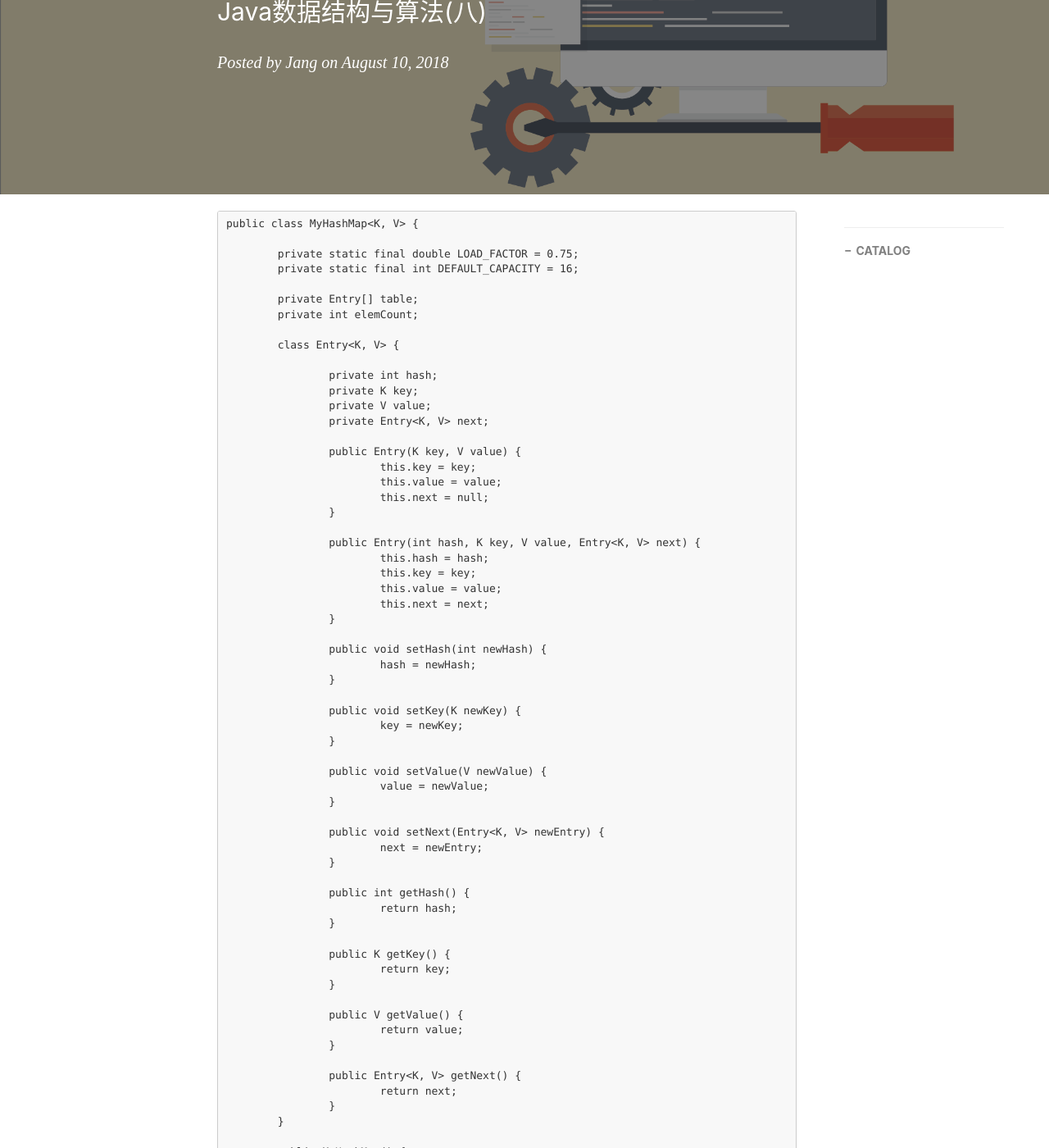
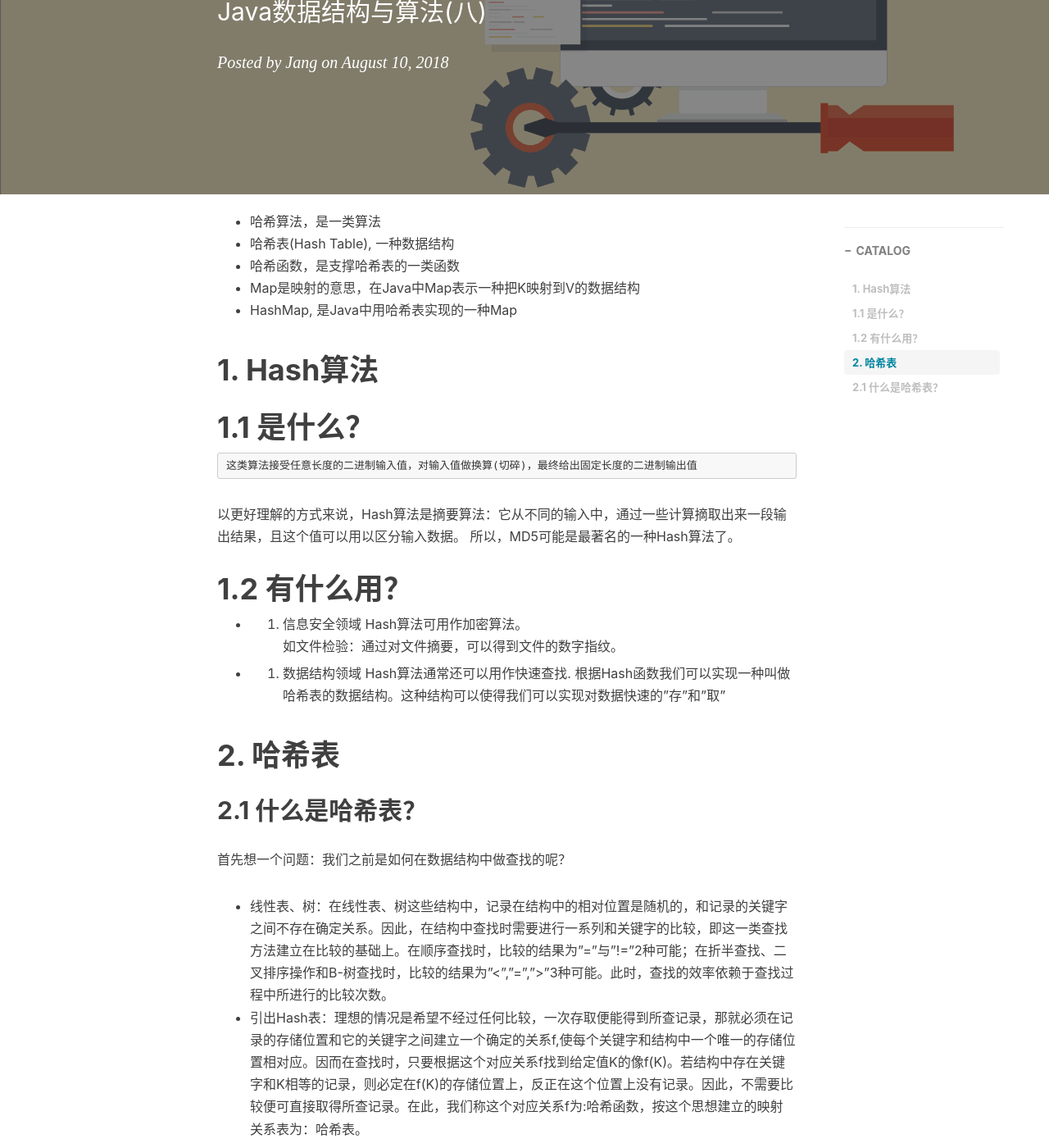
Before and after one commit to jangzc/jangzc.github.io, a Jekyll site: the page built from _posts/2018-08-10-HashMap.md, in a window 1280 px wide and 1400 px high, scrolled down 286 px. Shown: the whole window at 82% size. Built offline with Jekyll 4.4.1, drawn with Linux system fonts in a browser that asks for light colours; nearby versions of some CDN libraries; comment, search, counter and statistics services are not loaded.

Commit message:
Update 2018-08-10-HashMap.md

````diff
--- a/_posts/2018-08-10-HashMap.md
+++ b/_posts/2018-08-10-HashMap.md
@@ -9,6 +9,40 @@ catalog: true
 tags:
     - Algorithm
 ---
+
+* 哈希算法，是一类算法
+* 哈希表(Hash Table), 一种数据结构
+* 哈希函数，是支撑哈希表的一类函数
+* Map是映射的意思，在Java中Map表示一种把K映射到V的数据结构
+* HashMap, 是Java中用哈希表实现的一种Map
+
+# 1. Hash算法
+# 1.1 是什么？
+```
+这类算法接受任意长度的二进制输入值，对输入值做换算(切碎)，最终给出固定长度的二进制输出值
+```
+以更好理解的方式来说，Hash算法是摘要算法：它从不同的输入中，通过一些计算摘取出来一段输出结果，且这个值可以用以区分输入数据。
+所以，MD5可能是最著名的一种Hash算法了。
+
+# 1.2 有什么用？
+* 1. 信息安全领域
+Hash算法可用作加密算法。<br>
+如文件检验：通过对文件摘要，可以得到文件的数字指纹。
+* 2. 数据结构领域
+Hash算法通常还可以用作快速查找.
+根据Hash函数我们可以实现一种叫做哈希表的数据结构。这种结构可以使得我们可以实现对数据快速的"存"和"取"
+
+# 2. 哈希表
+## 2.1 什么是哈希表？
+首先想一个问题：我们之前是如何在数据结构中做查找的呢？<br>
+* 线性表、树：在线性表、树这些结构中，记录在结构中的相对位置是随机的，和记录的关键字之间不存在确定关系。因此，在结构中查找时需要进行一系列和关键字的比较，即这一类查找方法建立在比较的基础上。在顺序查找时，比较的结果为"="与"!="2种可能；在折半查找、二叉排序操作和B-树查找时，比较的结果为"<","=",">"3种可能。此时，查找的效率依赖于查找过程中所进行的比较次数。<br>
+* 引出Hash表：理想的情况是希望不经过任何比较，一次存取便能得到所查记录，那就必须在记录的存储位置和它的关键字之间建立一个确定的关系f,使每个关键字和结构中一个唯一的存储位置相对应。因而在查找时，只要根据这个对应关系f找到给定值K的像f(K)。若结构中存在关键字和K相等的记录，则必定在f(K)的存储位置上，反正在这个位置上没有记录。因此，不需要比较便可直接取得所查记录。在此，我们称这个对应关系f为:哈希函数，按这个思想建立的映射关系表为：哈希表。<br>
+
+哈希函数的特点：
+* 1. 灵活
+
+
+
 
 ```
 public class MyHashMap<K, V> {
````
